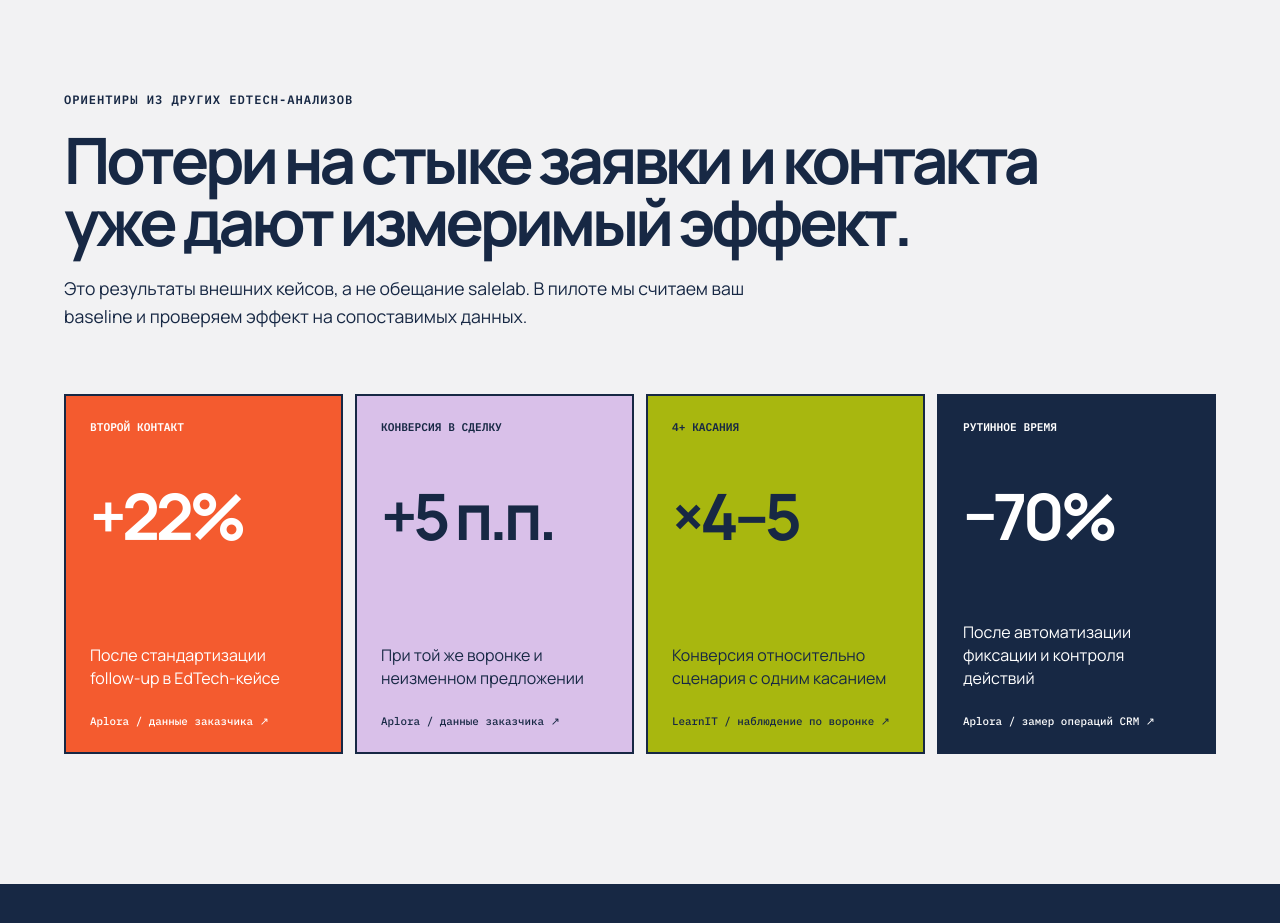
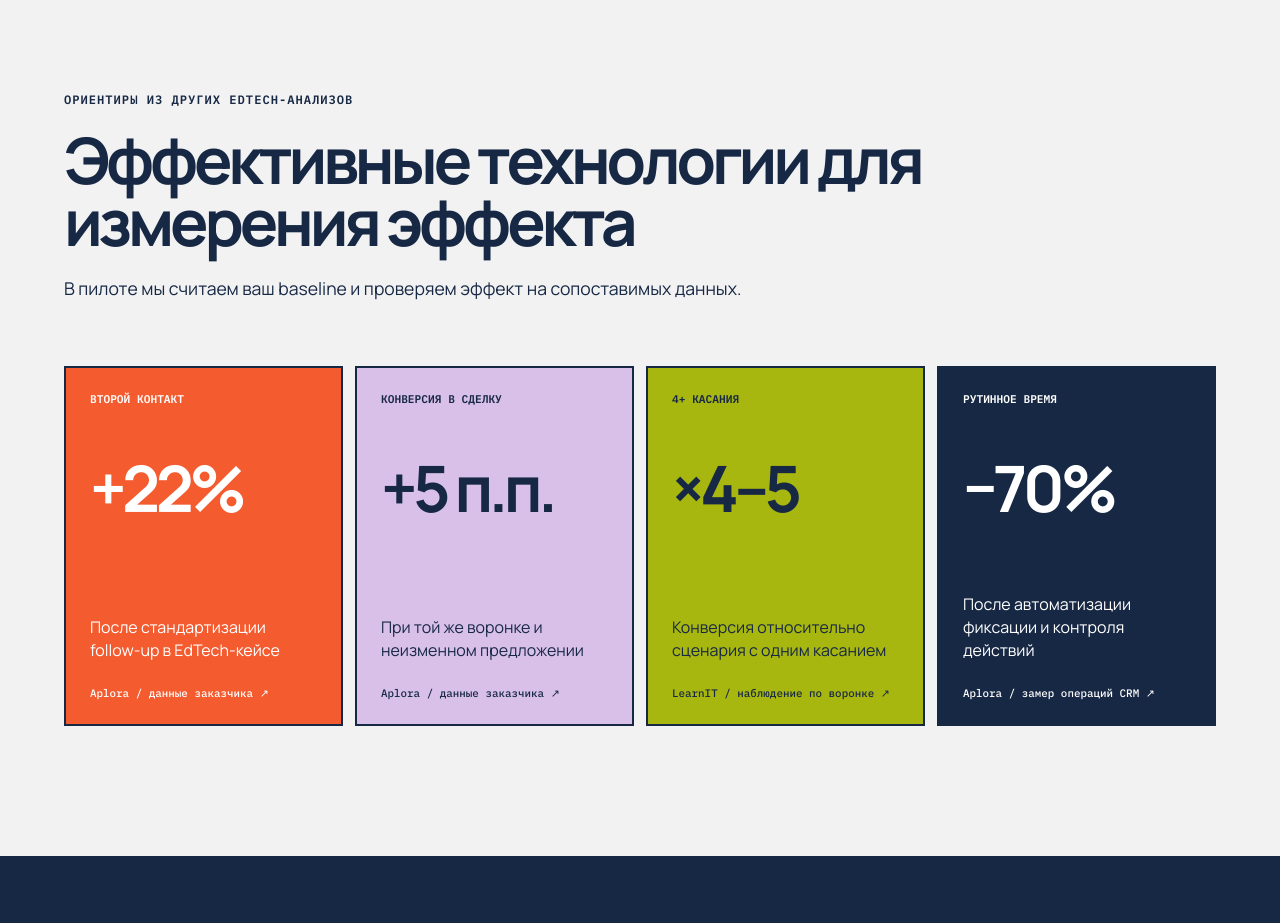
Before and after one commit to Bobcat-web/salelab, a React (Vite) app: page / in a window 1280 px wide. Shown: the part 4480-5403 px from the top of the page. Built offline with nearby package versions, Linux system fonts and the light colour scheme.

Commit message:
Update Site source

```diff
--- a/src/App.jsx
+++ b/src/App.jsx
@@ -252,8 +252,8 @@ function App() {
       <section className="evidence section-pad">
         <div className="section-head reveal">
           <span className="eyebrow">Ориентиры из других EdTech-анализов</span>
-          <h2>Потери на стыке заявки и контакта уже дают измеримый эффект.</h2>
-          <p>Это результаты внешних кейсов, а не обещание salelab. В пилоте мы считаем ваш baseline и проверяем эффект на сопоставимых данных.</p>
+          <h2>Эффективные технологии для измерения эффекта</h2>
+          <p>В пилоте мы считаем ваш baseline и проверяем эффект на сопоставимых данных.</p>
         </div>
         <div className="evidence-grid reveal">
           <a href="https://aplora.pro/ru/cases/edtech-sales-department" target="_blank" rel="noreferrer" className="evidence-card orange">
```
